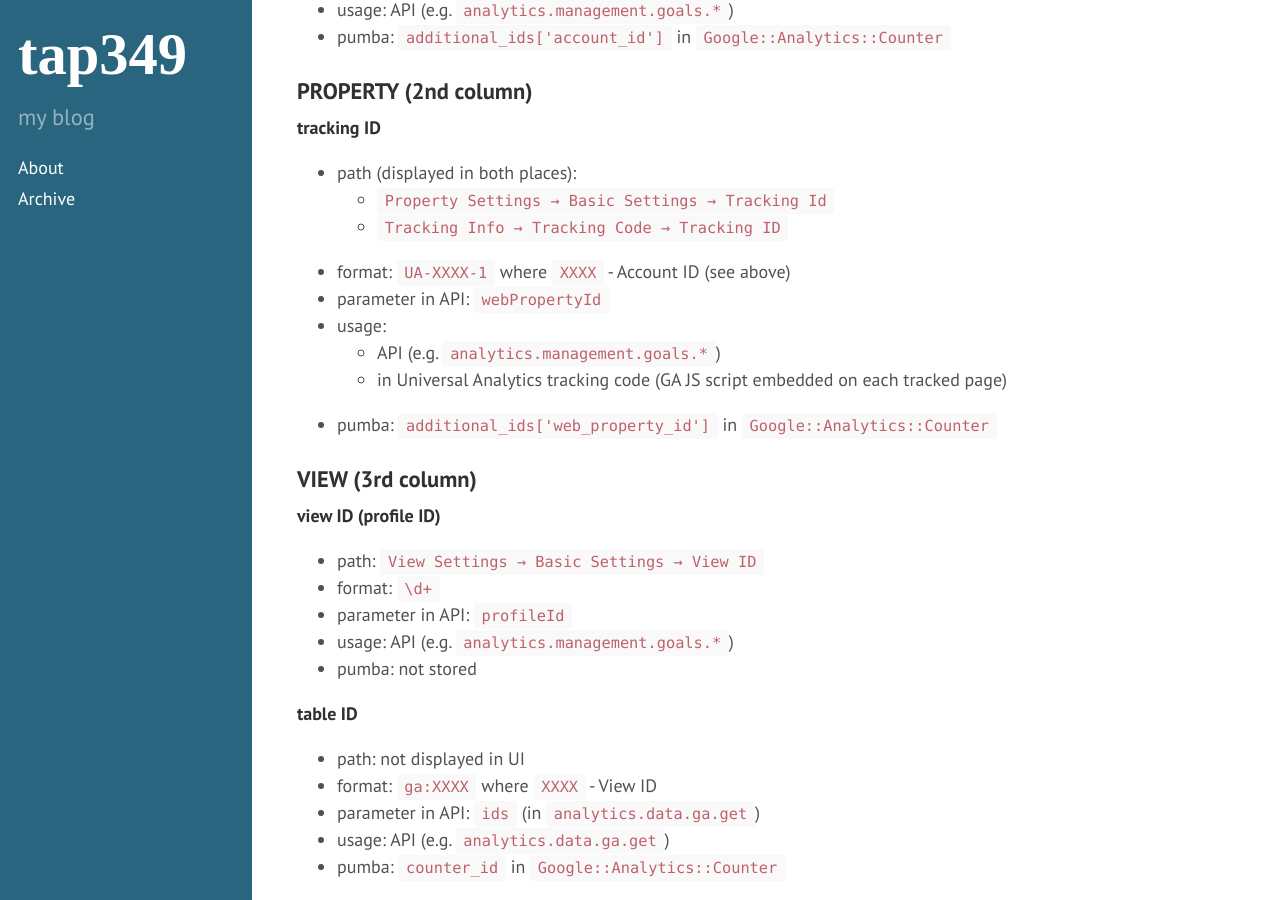
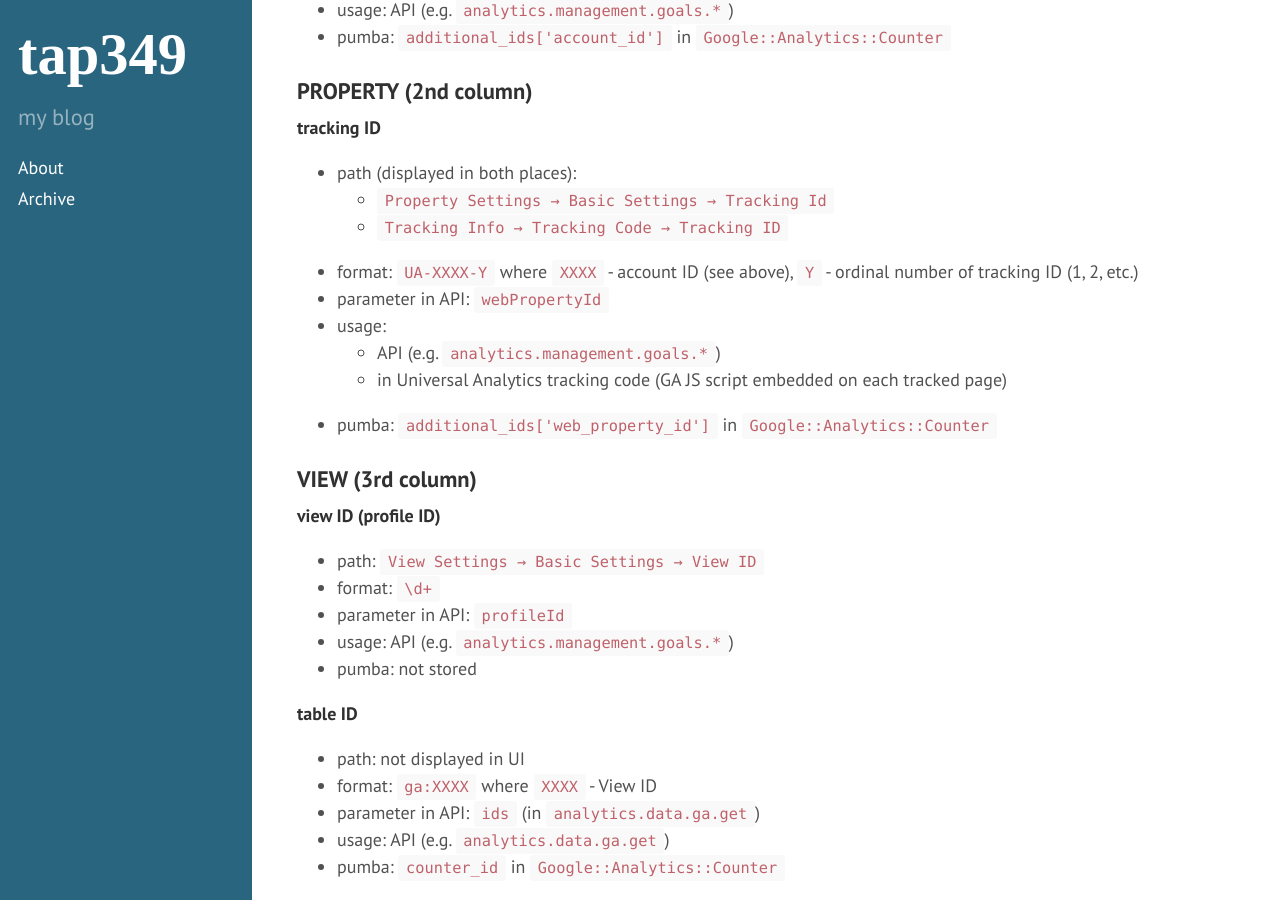
Before and after one commit to tap349/tap349.github.io, a Jekyll site: the page built from _posts/2016-03-16-GA-demystified.md, in a window 1280 px wide and 900 px high, scrolled down 912 px. Built offline with Jekyll 4.4.1, drawn with Linux system fonts in a browser that asks for light colours.

Commit message:
update 2016-05-13_09:59:33

```diff
--- a/_posts/2016-03-16-GA-demystified.md
+++ b/_posts/2016-03-16-GA-demystified.md
@@ -36,7 +36,8 @@
   - path (displayed in both places):
     - `Property Settings → Basic Settings → Tracking Id`
     - `Tracking Info → Tracking Code → Tracking ID`
-  - format: `UA-XXXX-1` where `XXXX` - Account ID (see above)
+  - format: `UA-XXXX-Y` where `XXXX` - account ID (see above),
+    `Y` - ordinal number of tracking ID (1, 2, etc.)
   - parameter in API: `webPropertyId`
   - usage:
     - API (e.g. `analytics.management.goals.*`)
```
